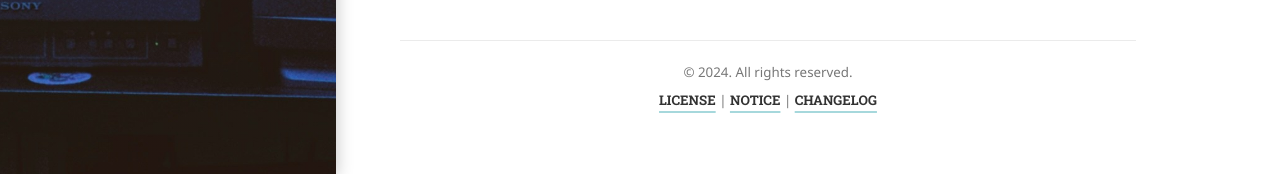
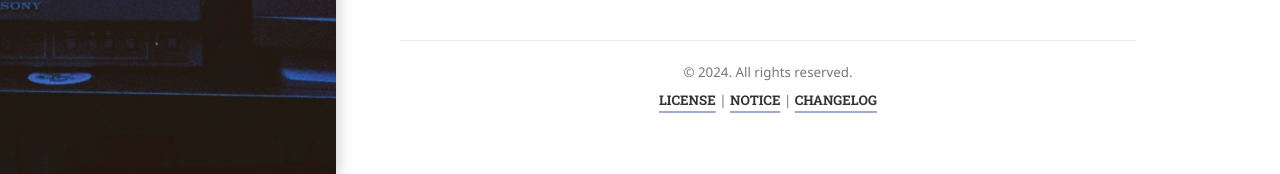
Before and after one commit to jalxp/jalxp.github.io, a Jekyll site: the page built from index.md, in a window 1280 px wide and 1310 px high. Shown: the part 1133-1307 px from the top of the window. Built offline with Jekyll 4.4.1, drawn with Linux system fonts in a browser that asks for light colours; cached includes are drawn as plain includes; nearby versions of some CDN libraries; some web fonts are replaced; library files that are not in the unit come from our copies.

Commit message:
Updated accent & theme color

```diff
--- a/_config.yml
+++ b/_config.yml
@@ -90,12 +90,12 @@
 
 # Sidebar image and theme color of the site.
 accent_image:          /assets/img/sidebar-bg.jpg
-accent_color:          rgb(79,177,186)
+accent_color:          rgb(64,89,170)
 
 # This is used for the `theme-color` meta tag,
 # which changes the background color of the browser UI in certain browsers.
 # Defaults to `accent_color`.
-theme_color:           rgb(25,55,71)
+theme_color:           rgb(64,89,170)
 
 # The string encoding which fonts to fetch from Google Fonts.
 # See: <https://hydejack.com/docs/configuration/>
```
